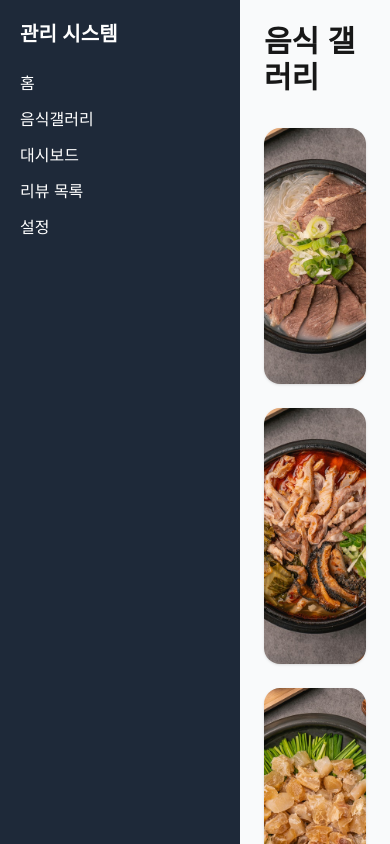
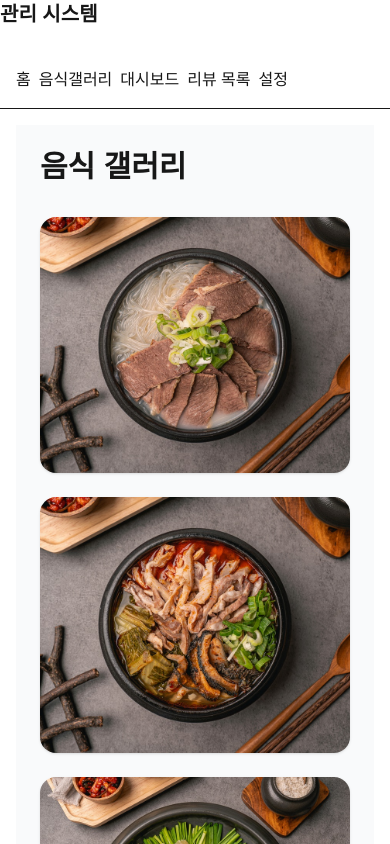
Before and after one commit to hwangsooman/geoje-woochang, a Next.js app: page /gallery in a window 390 px wide. Shown: the top 844 px of the page. Built offline with nearby package versions, Linux system fonts and the light colour scheme.

Commit message:
mobile fix

```diff
--- a/app/layout.tsx
+++ b/app/layout.tsx
@@ -13,11 +13,11 @@ export default function RootLayout({
 }) {
   return (
     <html lang="ko">
-      <body className="flex">
+      <body className="min-h-screen md:flex">
         {/* 사이드 메뉴 */}
-        <aside className="w-60 h-screen bg-gray-800 text-white p-5">
+        <aside className="w-full md:w-64 bg-white border-b md:border-b-0 md:border-r">
           <h2 className="text-xl font-bold mb-6">관리 시스템</h2>
-          <nav className="flex flex-col gap-3">
+          <nav className="flex md:flex-col overflow-x-auto gap-2 p-4">
             <Link href="/store">홈</Link>
             <Link href="/gallery">음식갤러리</Link>
             <Link href="/dashboard">대시보드</Link>
@@ -27,7 +27,7 @@ export default function RootLayout({
         </aside>
 
         {/* 본문 */}
-        <main className="flex-1">{children}</main>
+        <main className="flex-1 p-4 sm:p-6 md:p-10">{children}</main>
       </body>
     </html>
   );
```
